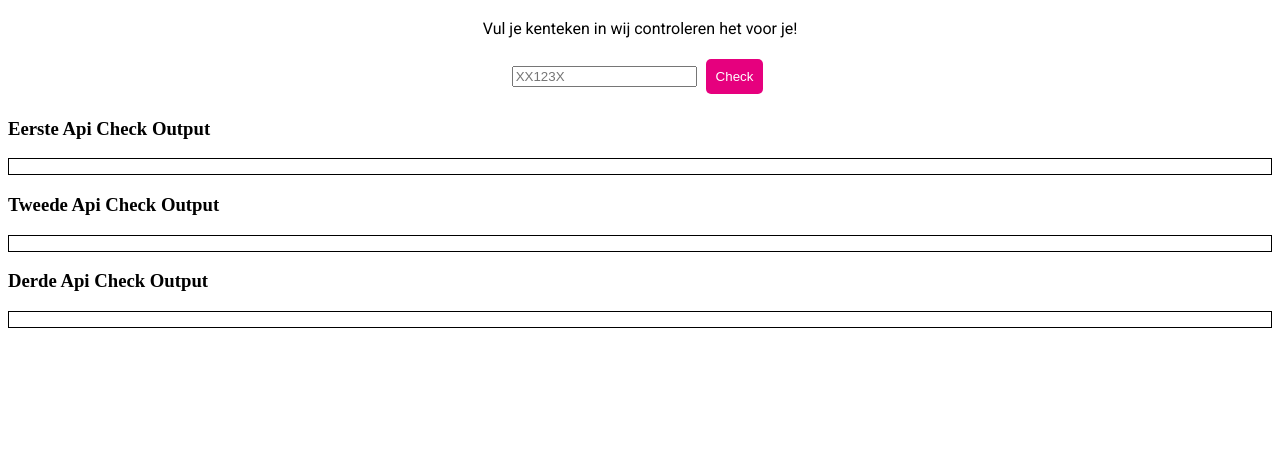
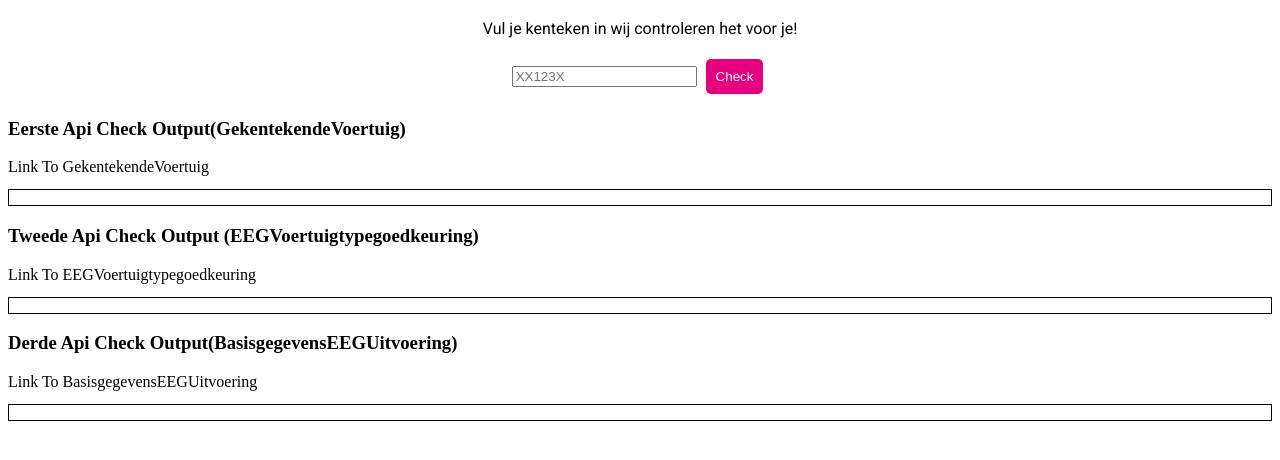
Before and after one commit to berkmancarwash/BasicWashWebsiteAssets, a plain HTML site: page carsizecheckerklantenservice/index.html in a window 1280 px wide. Shown: the part 62-522 px from the top of the page. Drawn offline with Linux system fonts and the light colour scheme.

Commit message:
added klanten service page for car size checker

```diff
--- a/carsizecheckerklantenservice/index.html
+++ b/carsizecheckerklantenservice/index.html
@@ -36,13 +36,16 @@
         </div>
     </main>
     <div>
-        <h3>Eerste Api Check Output</h3>
+        <h3>Eerste Api Check Output(GekentekendeVoertuig)</h3>
+        <a target="_blank" id="GekentekendeVoertuig">Link To GekentekendeVoertuig</a>
         <pre style="border:1px solid;overflow:auto;" id="firstapicall" class="apicalldata">
         </pre>
-        <h3>Tweede Api Check Output</h3>
+        <h3>Tweede Api Check Output (EEGVoertuigtypegoedkeuring)</h3>
+        <a target="_blank" id="EEGVoertuigtypegoedkeuring">Link To EEGVoertuigtypegoedkeuring</a>
         <pre style="border:1px solid;overflow:auto;" id="secondapicall" class="apicalldata">
         </pre>
-        <h3>Derde Api Check Output</h3>
+        <h3>Derde Api Check Output(BasisgegevensEEGUitvoering)</h3>
+        <a target="_blank" id="BasisgegevensEEGUitvoering">Link To BasisgegevensEEGUitvoering</a>
         <pre style="border:1px solid;overflow:auto;" id="thirdapicall" class="apicalldata">
         </pre>
     </div>
--- a/carsizecheckerklantenservice/js/search.js
+++ b/carsizecheckerklantenservice/js/search.js
@@ -44,6 +44,8 @@ function searchGekentekendeVoertuig(numberPlate) {
         )
         .then((res) => {
             console.log(res[0]);
+            let link1 = document.getElementById('GekentekendeVoertuig');
+            link1.setAttribute('href', gekentekendeVoertuigUrl);
 
             let dataArea = document.getElementById('firstapicall');
             dataArea.textContent = JSON.stringify(res[0], undefined, 4);
@@ -85,6 +87,10 @@ function searchEEGVoertuigtypegoedkeuring(typeGoedKeuringsNummer) {
         )
         .then((res2) => {
             // console.log(res2[0]);
+
+            let link2 = document.getElementById('EEGVoertuigtypegoedkeuring');
+            link2.setAttribute('href', EEGVoertuigtypegoedkeuringUrl);
+
             let dataArea = document.getElementById('secondapicall');
             dataArea.textContent = JSON.stringify(res2[0], undefined, 4);
 
@@ -113,6 +119,10 @@ function searchBasisgegevensEEGUitvoering(eu_type_goedkeuringssleutel, eeg_uitvo
         )
         .then((res3) => {
             // console.log(res3[0]);
+
+            let link3 = document.getElementById('BasisgegevensEEGUitvoering');
+            link3.setAttribute('href', BasisgegevensEEGUitvoeringUrl);
+
 
             let dataArea = document.getElementById('thirdapicall');
             dataArea.textContent = JSON.stringify(res3[0], undefined, 4);
```
